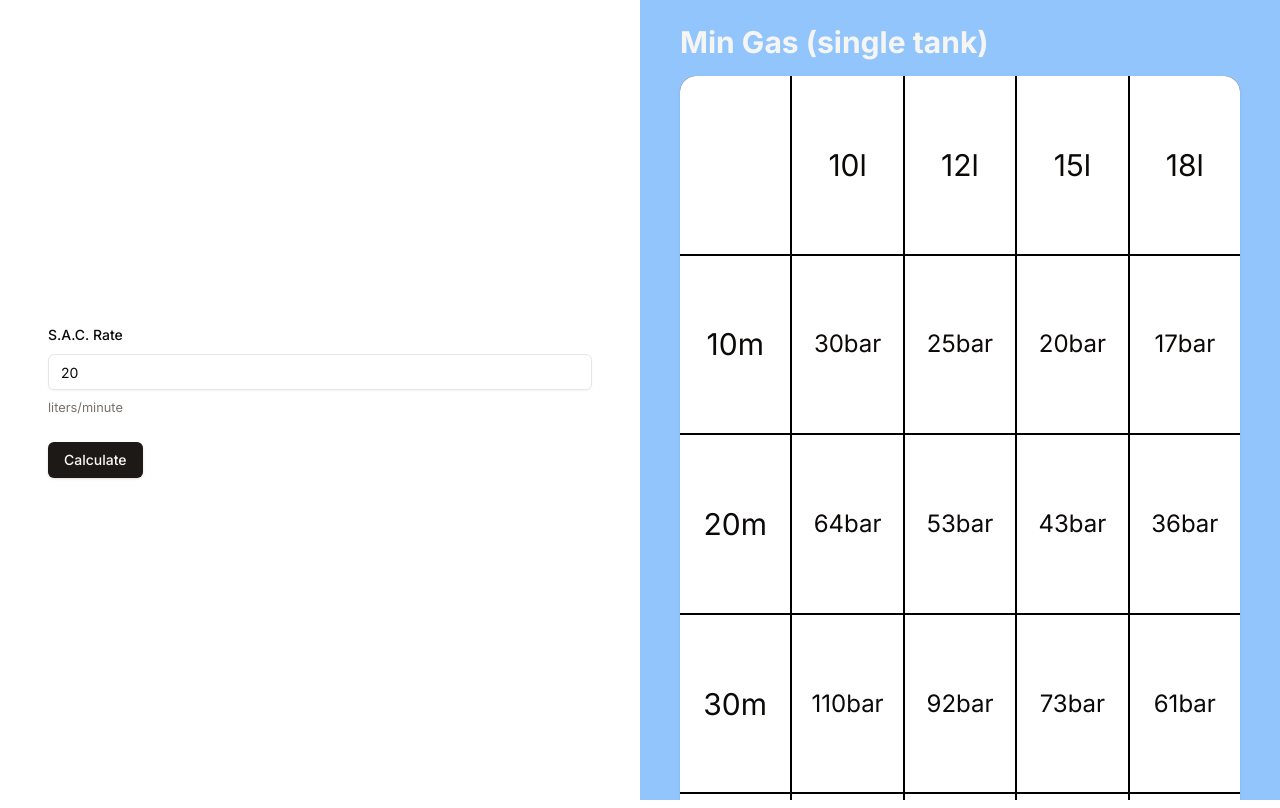
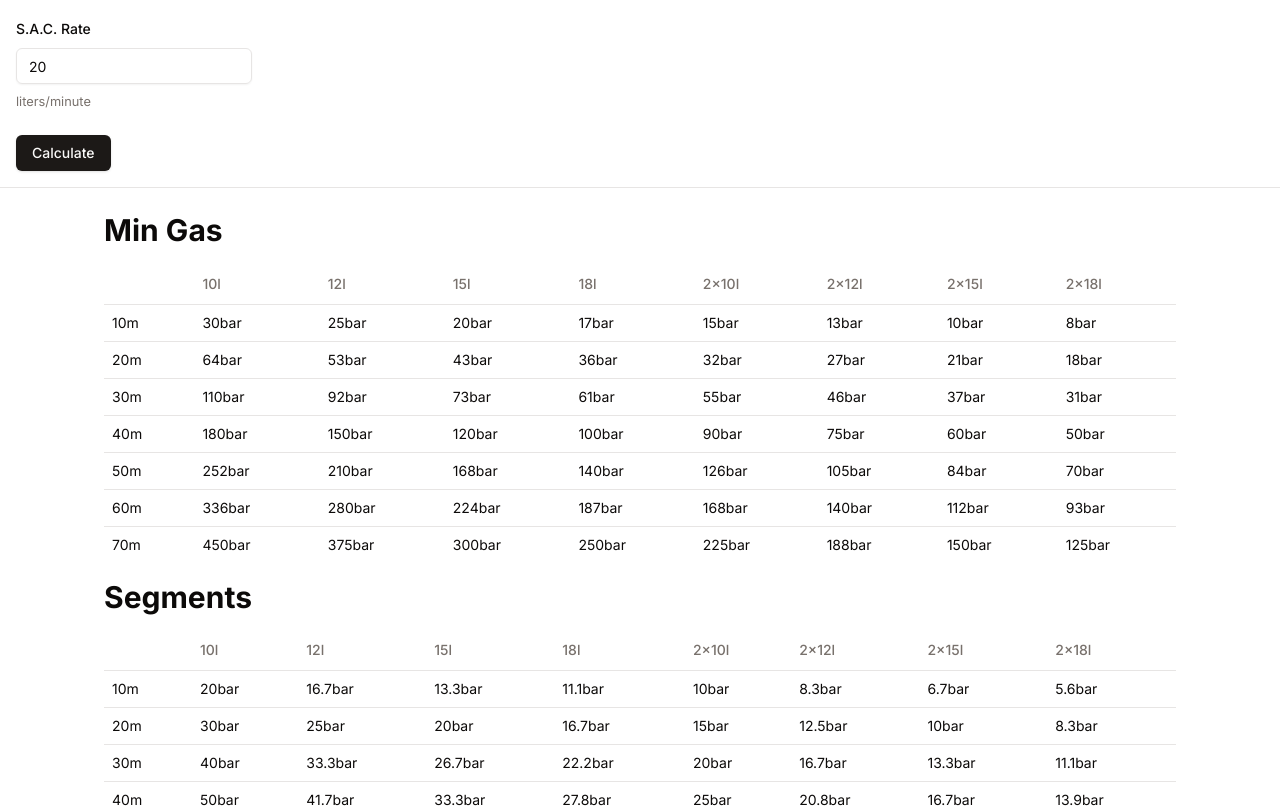
Before and after one commit to d-asensio/petecrack, a Next.js app: page / in a window 1280 px wide. Shown: the top 808 px of the page. Built offline with nearby package versions, Linux system fonts and the light colour scheme.

Commit message:
put data in a table

```diff
--- a/src/app/calculator.tsx
+++ b/src/app/calculator.tsx
@@ -1,10 +1,11 @@
 "use client"
+import * as React from "react";
+
 import {DiveForm} from "@/app/dive-form";
-import {MinGasCard} from "@/app/min-gas-card";
-import * as React from "react";
-import {SegmentsCard} from "@/app/segments-card";
+import {MinGasTable} from "@/app/min-gas-table";
+import {SegmentsTable} from "@/app/segments-table";
 
-const singleCylinders = [
+const cylinders = [
   {
     name: '10',
     volume: 10
@@ -20,10 +21,7 @@
   {
     name: '18',
     volume: 18
-  }
-]
-
-const doubleCylinders = [
+  },
   {
     name: '2x10',
     volume: 20
@@ -35,6 +33,10 @@
   {
     name: '2x15',
     volume: 30
+  },
+  {
+    name: '2x18',
+    volume: 36
   }
 ]
 
@@ -42,19 +44,24 @@
   const [sacRate, setSacRate] = React.useState(20)
 
   return (
-  <main className="flex flex-col sm:flex-row min-h-screenitems-center justify-center h-screen">
-    <div className="flex items-center p-12 sm:w-1/2 m:w-2/3">
-      <DiveForm onSacRateChange={setSacRate}/>
+  <main className="flex flex-col items-center">
+    <div className="border-b w-full">
+      <div className="flex items-center p-4">
+        <DiveForm onSacRateChange={setSacRate}/>
+      </div>
     </div>
-    <div className="bg-blue-300 overflow-auto margin-auto py-6 px-10 space-y-4 sm:w-1/2 m:w-1/3">
-      <h2 className='text-3xl text-accent font-bold'>Min Gas (single tank)</h2>
-      <MinGasCard cylinders={singleCylinders} sacRate={sacRate}/>
-      <h2 className='text-3xl text-accent font-bold'>Min Gas (doubles)</h2>
-      <MinGasCard cylinders={doubleCylinders} sacRate={sacRate}/>
-      <h2 className='text-3xl text-accent font-bold'>Segments (single tank)</h2>
-      <SegmentsCard cylinders={singleCylinders} sacRate={sacRate}/>
-      <h2 className='text-3xl text-accent font-bold'>Segments (doubles)</h2>
-      <SegmentsCard cylinders={doubleCylinders} sacRate={sacRate}/>
+    <div className="py-6 px-10 space-y-4 w-full max-w-6xl">
+      <h2 className='text-3xl font-bold'>Min Gas</h2>
+      <MinGasTable
+        cylinders={cylinders}
+        sacRate={sacRate}
+      />
+
+      <h2 className='text-3xl font-bold'>Segments</h2>
+      <SegmentsTable
+        cylinders={cylinders}
+        sacRate={sacRate}
+      />
     </div>
   </main>
   )
--- a/src/app/dive-form.tsx
+++ b/src/app/dive-form.tsx
@@ -45,7 +45,10 @@
 
   return (
     <Form {...form}>
-      <form onSubmit={form.handleSubmit(onSubmit)} className="max-w-[800px] w-full space-y-6">
+      <form
+        onSubmit={form.handleSubmit(onSubmit)}
+        className="items-center space-y-6"
+      >
         <FormField
           control={form.control}
           name="sac_rate"
--- a/src/app/layout.tsx
+++ b/src/app/layout.tsx
@@ -2,8 +2,6 @@
 import type { Metadata } from 'next'
 import { Inter } from 'next/font/google'
 import {Toaster} from "@/components/ui/toaster";
-
-
 
 const inter = Inter({ subsets: ['latin'] })
 
--- a/src/app/min-gas-card.tsx
+++ /dev/null
@@ -1,50 +0,0 @@
-import * as React from "react";
-import {AspectRatio} from "@/components/ui/aspect-ratio";
-import {cn} from "@/lib/utils";
-
-function petecrackFormula ({ depth, sacRate }: { depth: number, sacRate: number }) {
-  const P0 = depth/10 + 1
-  const P1 = 1
-  const Pavg = (P0 + P1)/2
-
-  const tts = Math.ceil(depth/3) + 1
-
-  return Pavg * tts * sacRate * 2
-}
-
-export function MinGasCard({cylinders, sacRate}: { sacRate: number, cylinders: { name: string, volume: number }[]}) {
-  return (
-    <AspectRatio
-      ratio={1 / 1.6}
-      className={cn(
-        'grid rounded-2xl bg-black gap-0.5 overflow-hidden shadow',
-        cylinders.length === 3 && 'grid-cols-4',
-        cylinders.length === 4 && 'grid-cols-5'
-      )}
-    >
-      <div className='bg-background'/>
-      {cylinders.map(({name}) => (
-        <div key={name} className='bg-background flex items-center justify-center'>
-              <span className='text-3xl'>
-                {name}l
-              </span>
-        </div>
-      ))}
-      {[10, 20, 30, 40].map(depth => (
-        <>
-          <div className='bg-background flex items-center justify-center'>
-                <span className='text-3xl'>
-                  {depth}m
-                </span>
-          </div>
-          {cylinders.map(({volume}) => (
-            <div key={volume} className='bg-background flex items-center justify-center'>
-                <span className='text-2xl'>
-                  {Math.round(petecrackFormula({depth, sacRate}) / volume)}bar
-                </span>
-            </div>
-          ))}
-        </>
-      ))}
-    </AspectRatio>)
-}
--- /dev/null
+++ b/src/app/min-gas-table.tsx
@@ -0,0 +1,55 @@
+import * as React from "react";
+
+import {
+  Table,
+  TableBody,
+  TableCell,
+  TableHead,
+  TableHeader,
+  TableRow,
+} from "@/components/ui/table"
+
+function petecrackFormula ({ depth, sacRate }: { depth: number, sacRate: number }) {
+  const P0 = depth/10 + 1
+  const P1 = 1
+  const Pavg = (P0 + P1)/2
+
+  const tts = Math.ceil(depth/3) + 1
+
+  return Pavg * tts * sacRate * 2
+}
+
+interface MinGasTableProps {
+  sacRate: number
+  cylinders: {
+    name: string,
+    volume: number
+  }[]
+}
+
+export function MinGasTable({ cylinders, sacRate }: MinGasTableProps) {
+  return (
+    <Table>
+      <TableHeader>
+        <TableRow>
+          <TableHead />
+          {cylinders.map(({name}) => (
+            <TableHead key={name}>{name}l</TableHead>
+          ))}
+        </TableRow>
+      </TableHeader>
+      <TableBody>
+        {[10, 20, 30, 40, 50, 60, 70].map(depth => (
+          <TableRow key={depth}>
+            <TableCell>{depth}m</TableCell>
+            {cylinders.map(({volume}) => (
+              <TableCell key={volume} >
+                {Math.round(petecrackFormula({depth, sacRate}) / volume)}bar
+              </TableCell>
+            ))}
+          </TableRow>
+        ))}
+      </TableBody>
+    </Table>
+  )
+}
--- a/src/app/segments-card.tsx
+++ /dev/null
@@ -1,47 +0,0 @@
-import * as React from "react";
-import { AspectRatio } from "@/components/ui/aspect-ratio"
-import {cn} from "@/lib/utils";
-
-function segmentFormula ({ depth, sacRate, cylinderVolume }: { depth: number, sacRate: number, cylinderVolume: number }) {
-  const Pamb = depth/10 + 1
-  const CatDepth = sacRate/cylinderVolume*Pamb*5
-
-  return Math.round((CatDepth + Number.EPSILON) * 10) / 10
-}
-
-export function SegmentsCard({cylinders, sacRate}: { sacRate: number, cylinders: { name: string, volume: number }[]}) {
-  return (
-    <AspectRatio
-      ratio={1 / 1.6}
-      className={cn(
-        'grid rounded-2xl bg-black gap-0.5 overflow-hidden shadow',
-        cylinders.length === 3 && 'grid-cols-4',
-        cylinders.length === 4 && 'grid-cols-5'
-      )}
-    >
-      <div className='bg-background'/>
-      {cylinders.map(({name}) => (
-        <div key={name} className='bg-background flex items-center justify-center'>
-              <span className='text-3xl'>
-                {name}l
-              </span>
-        </div>
-      ))}
-      {[10, 20, 30, 40].map(depth => (
-        <React.Fragment key={depth}>
-          <div className='bg-background flex items-center justify-center'>
-                <span className='text-3xl'>
-                  {depth}m
-                </span>
-          </div>
-          {cylinders.map(({volume}) => (
-            <div key={volume} className='bg-background flex items-center justify-center'>
-                <span className='text-2xl'>
-                  {segmentFormula({depth, sacRate, cylinderVolume: volume})}bar
-                </span>
-            </div>
-          ))}
-        </React.Fragment>
-      ))}
-    </AspectRatio>)
-}
--- /dev/null
+++ b/src/app/segments-table.tsx
@@ -0,0 +1,52 @@
+import * as React from "react";
+
+import {
+  Table,
+  TableBody,
+  TableCell,
+  TableHead,
+  TableHeader,
+  TableRow,
+} from "@/components/ui/table"
+
+function segmentFormula ({ depth, sacRate, cylinderVolume }: { depth: number, sacRate: number, cylinderVolume: number }) {
+  const Pamb = depth/10 + 1
+  const CatDepth = sacRate/cylinderVolume*Pamb*5
+
+  return Math.round((CatDepth + Number.EPSILON) * 10) / 10
+}
+
+interface SegmentsTable {
+  sacRate: number
+  cylinders: {
+    name: string,
+    volume: number
+  }[]
+}
+
+export function SegmentsTable({ cylinders, sacRate }: SegmentsTable) {
+  return (
+    <Table>
+      <TableHeader>
+        <TableRow>
+          <TableHead />
+          {cylinders.map(({name}) => (
+            <TableHead key={name}>{name}l</TableHead>
+          ))}
+        </TableRow>
+      </TableHeader>
+      <TableBody>
+        {[10, 20, 30, 40, 50, 60, 70].map(depth => (
+          <TableRow key={depth}>
+            <TableCell>{depth}m</TableCell>
+            {cylinders.map(({volume}) => (
+              <TableCell key={volume} >
+                {segmentFormula({depth, sacRate, cylinderVolume: volume})}bar
+              </TableCell>
+            ))}
+          </TableRow>
+        ))}
+      </TableBody>
+    </Table>
+  )
+}
--- /dev/null
+++ b/src/components/ui/table.tsx
@@ -0,0 +1,117 @@
+import * as React from "react"
+
+import { cn } from "@/lib/utils"
+
+const Table = React.forwardRef<
+  HTMLTableElement,
+  React.HTMLAttributes<HTMLTableElement>
+>(({ className, ...props }, ref) => (
+  <div className="w-full overflow-auto">
+    <table
+      ref={ref}
+      className={cn("w-full caption-bottom text-sm", className)}
+      {...props}
+    />
+  </div>
+))
+Table.displayName = "Table"
+
+const TableHeader = React.forwardRef<
+  HTMLTableSectionElement,
+  React.HTMLAttributes<HTMLTableSectionElement>
+>(({ className, ...props }, ref) => (
+  <thead ref={ref} className={cn("[&_tr]:border-b", className)} {...props} />
+))
+TableHeader.displayName = "TableHeader"
+
+const TableBody = React.forwardRef<
+  HTMLTableSectionElement,
+  React.HTMLAttributes<HTMLTableSectionElement>
+>(({ className, ...props }, ref) => (
+  <tbody
+    ref={ref}
+    className={cn("[&_tr:last-child]:border-0", className)}
+    {...props}
+  />
+))
+TableBody.displayName = "TableBody"
+
+const TableFooter = React.forwardRef<
+  HTMLTableSectionElement,
+  React.HTMLAttributes<HTMLTableSectionElement>
+>(({ className, ...props }, ref) => (
+  <tfoot
+    ref={ref}
+    className={cn("bg-primary font-medium text-primary-foreground", className)}
+    {...props}
+  />
+))
+TableFooter.displayName = "TableFooter"
+
+const TableRow = React.forwardRef<
+  HTMLTableRowElement,
+  React.HTMLAttributes<HTMLTableRowElement>
+>(({ className, ...props }, ref) => (
+  <tr
+    ref={ref}
+    className={cn(
+      "border-b transition-colors hover:bg-muted/50 data-[state=selected]:bg-muted",
+      className
+    )}
+    {...props}
+  />
+))
+TableRow.displayName = "TableRow"
+
+const TableHead = React.forwardRef<
+  HTMLTableCellElement,
+  React.ThHTMLAttributes<HTMLTableCellElement>
+>(({ className, ...props }, ref) => (
+  <th
+    ref={ref}
+    className={cn(
+      "h-10 px-2 text-left align-middle font-medium text-muted-foreground [&:has([role=checkbox])]:pr-0 [&>[role=checkbox]]:translate-y-[2px]",
+      className
+    )}
+    {...props}
+  />
+))
+TableHead.displayName = "TableHead"
+
+const TableCell = React.forwardRef<
+  HTMLTableCellElement,
+  React.TdHTMLAttributes<HTMLTableCellElement>
+>(({ className, ...props }, ref) => (
+  <td
+    ref={ref}
+    className={cn(
+      "p-2 align-middle [&:has([role=checkbox])]:pr-0 [&>[role=checkbox]]:translate-y-[2px]",
+      className
+    )}
+    {...props}
+  />
+))
+TableCell.displayName = "TableCell"
+
+const TableCaption = React.forwardRef<
+  HTMLTableCaptionElement,
+  React.HTMLAttributes<HTMLTableCaptionElement>
+>(({ className, ...props }, ref) => (
+  <caption
+    ref={ref}
+    className={cn("mt-4 text-sm text-muted-foreground", className)}
+    {...props}
+  />
+))
+TableCaption.displayName = "TableCaption"
+
+export {
+  Table,
+  TableHeader,
+  TableBody,
+  TableFooter,
+  TableHead,
+  TableRow,
+  TableCell,
+  TableCaption,
+}
```
